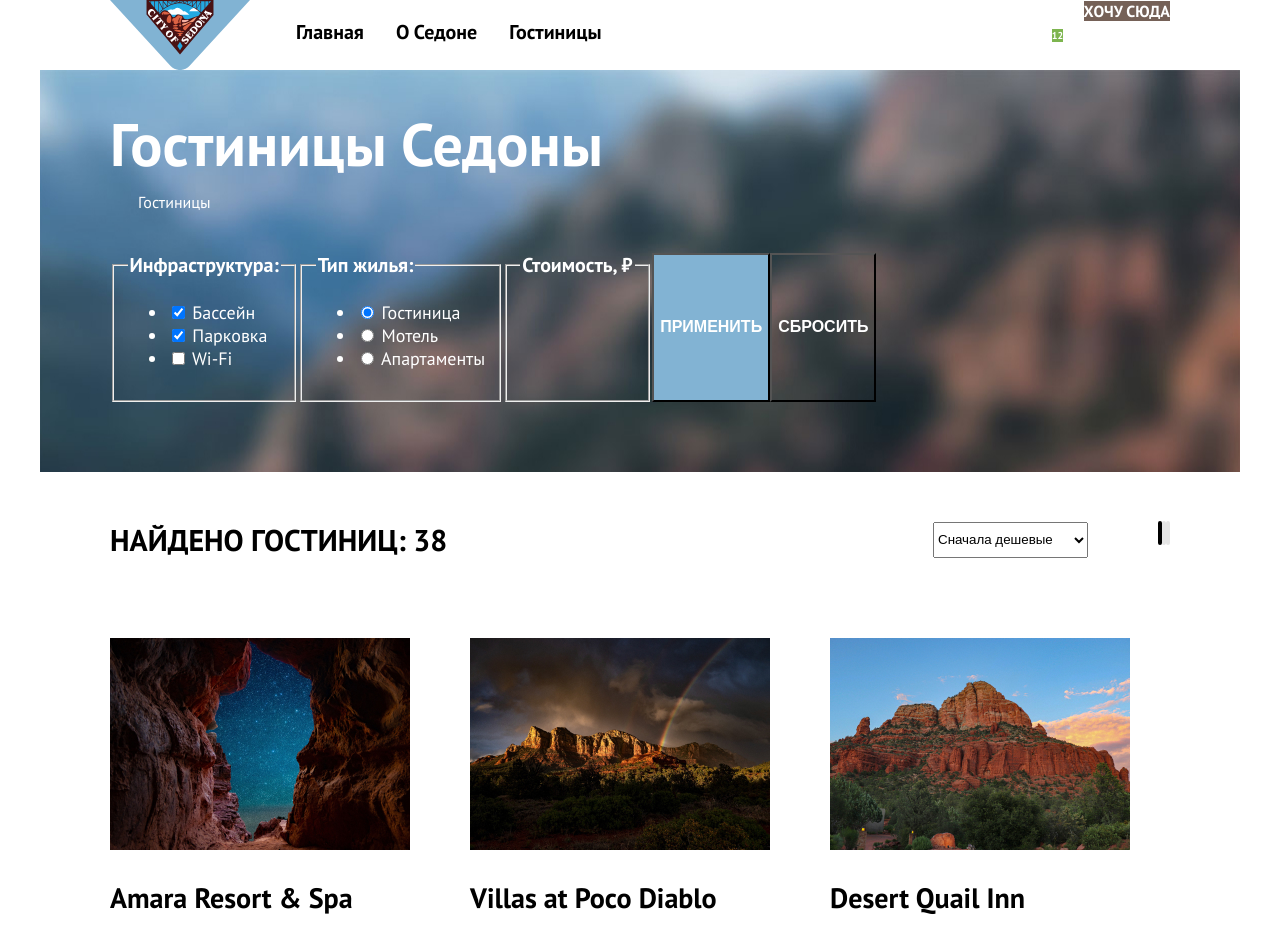
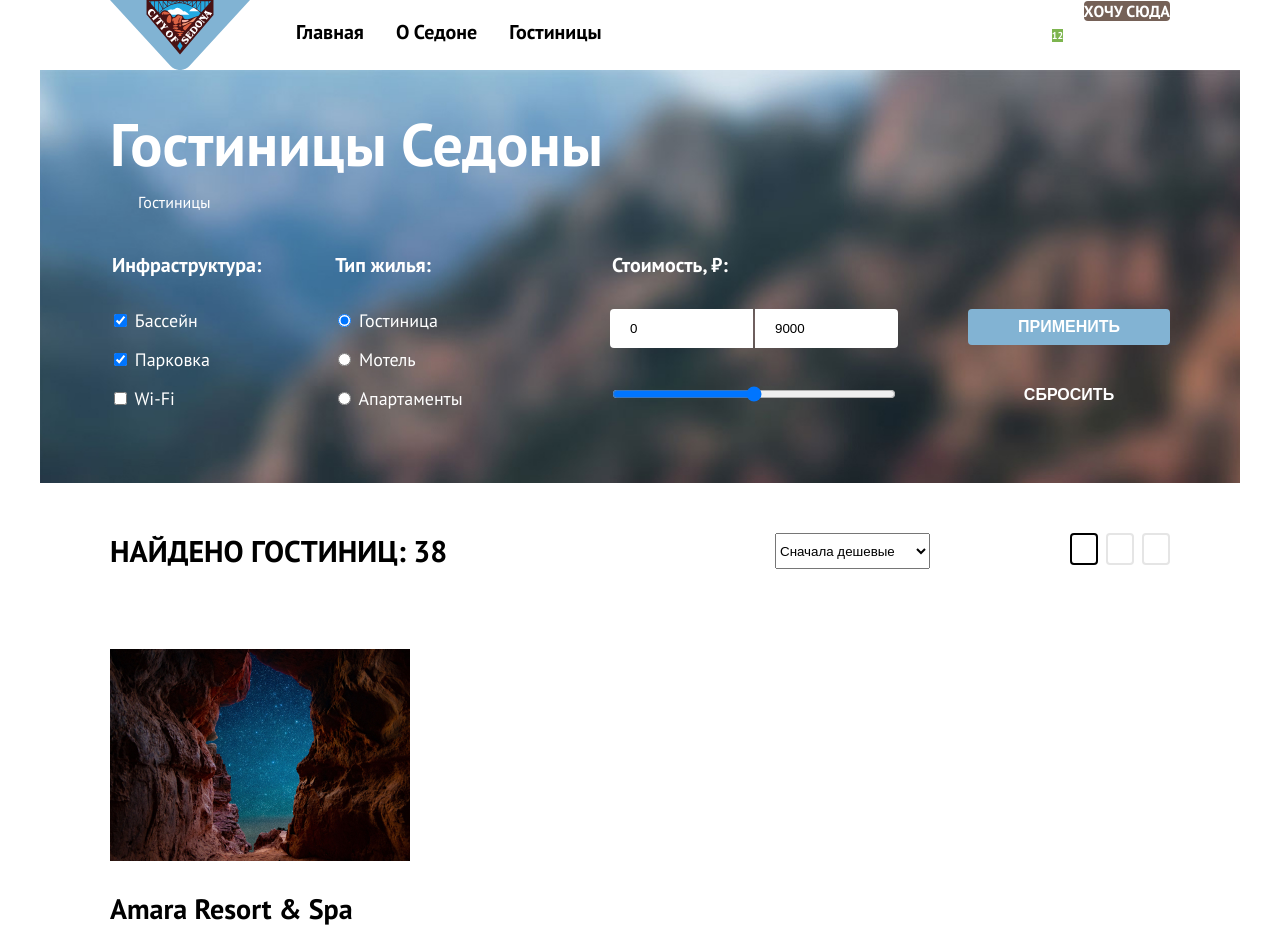
Before and after one commit to htmlacademy-htmlcss/2386385-sedona-38, a plain HTML site: page catalog.html in a window 1280 px wide. Shown: the top 926 px of the page. Drawn offline with Linux system fonts and the light colour scheme.

Commit message:
Добавляет сетки в секцию "фильтры"

```diff
--- a/catalog.html
+++ b/catalog.html
@@ -109,23 +109,21 @@
                 </li>
               </ul>
             </fieldset>
-            <fieldset class="catalog-filter-group no-border">
-              <legend class="catalog-filter-title">Стоимость, ₽</legend>
-              <label class="visually-hidden">
-                <input class="control-input" type="text" placeholder="от" value="0">
-                от
-              </label>
-              <label class="visually-hidden">
-                <input class="control-input" type="text" placeholder="до" value="9000">
-                до
-              </label>
-              <label class="visually-hidden">
-                <input class="control-input" type="range" min="0" max="10000" step="500">
-                Выбор цены
-              </label>
+            <fieldset class="catalog-filter-group catalog-filter-price">
+              <legend class="catalog-filter-title">Стоимость, ₽:</legend>
+             <div class="price-control-wrapper">
+                <label class="visually-hidden" for="price-control-from">от</label>
+                <input class="control-input price-control-input price-control-from" type="text" placeholder="от" value="0" id="price-control-from">
+                <label class="visually-hidden" for="price-control-to">до</label>
+                <input class="control-input price-control-input price-control-to" type="text" placeholder="до" value="9000" id="price-control-to">
+             </div>
+              <label class="visually-hidden" for="price-control-range">Выбор цены</label>
+              <input class="control-input" type="range" min="0" max="10000" step="500" id="price-control-range">
             </fieldset>
-            <button class="button button-active" type="submit">Применить</button>
-            <button class="button button-reset" type="reset">Сбросить</button>
+            <div class="buttons-filter-wrapper">
+              <button class="button button-active" type="submit">Применить</button>
+              <button class="button button-reset" type="reset">Сбросить</button>
+            </div>
           </form>
          </section>
         </div>
--- a/styles/styles.css
+++ b/styles/styles.css
@@ -47,6 +47,7 @@
   color: #fff;
   background-color: #756157;
   text-transform: uppercase;
+  border-radius: 4px;
 }
 
 .button-search {
@@ -219,7 +220,6 @@
   flex-direction: row-reverse;
 }
 
-
 .advantages-description {
   text-align: center;
   margin: 0 auto;
@@ -335,18 +335,24 @@
   color:#fff;
 }
 
+.newsletter-form {
+  display: flex;
+}
+
 .field {
   width: 452px;
   height: 52px;
-  padding: 0;
+  padding: 12px 20px;
   border: none;
+  border-radius: 4px 0px 0px 4px;
+  box-sizing: border-box;
 }
 
 .button-newsletter {
-  width: 232px;
-  height: 52px;
-  padding: 0;
+  padding: 8px 50px;
   border: none;
+  border-radius: 0px 4px 4px 0px;
+  box-sizing: border-box;
 }
 
 /* Footer */
@@ -434,16 +440,81 @@
 
 .catalog-filter {
   display: flex;
+  flex-wrap: wrap;
 }
 
 .catalog-filter-title {
   font-size: 20px;
   font-weight: 700;
   line-height: 24px;
+  margin-bottom: 32px;
+}
+
+.catalog-filter-group {
+  display: flex;
+  border: none;
+  flex-direction: column;
+  margin: 0;
+  margin-right: 70px;
+  padding: 0;
+}
+
+.catalog-filter-price {
+  margin-left: auto;
+  width: 288px;
+}
+
+.price-control-wrapper {
+  display: flex;
+  margin-bottom: 36px;
+}
+
+.price-control-input {
+  width: 143px;
+  padding: 12px 20px;
+  box-sizing: border-box;
+  border: none;
+}
+
+.price-control-from {
+  border-radius: 4px 0px 0px 4px;
+  margin-right: 2px;
+}
+
+.price-control-to {
+  border-radius: 0px 4px 4px 0px;;
 }
 
 .catalog-filter-list {
   line-height: 23px;
+  display: flex;
+  flex-direction: column;
+  margin: 0;
+  padding: 0;
+  list-style-type: none;
+}
+
+.catalog-filter-item:not(:last-child) {
+  margin-bottom: 16px;
+}
+
+.buttons-filter-wrapper {
+  display: flex;
+  flex-direction: column;
+  margin-top: 56px;
+}
+
+.button-active {
+  padding: 8px 50px;
+  box-sizing: border-box;
+  margin-bottom: 32px;
+  border: none;
+}
+
+.button-reset {
+  padding: 8px 50px;
+  box-sizing: border-box;
+  border: none
 }
 
 .catalog-hostels-found {
@@ -452,6 +523,7 @@
 
 .hotels-found-wrapper {
   display: flex;
+  margin-bottom: 80px;
 }
 
 .hotels-found {
@@ -464,6 +536,10 @@
   align-self: center;
 }
 
+.select-control {
+  margin-right: 70px;
+}
+
 .view-list {
   display: flex;
   margin: 0;
@@ -471,11 +547,21 @@
   padding: 0;
   list-style-type: none;
 }
+
+.view-item:not(:last-child) {
+  margin-right: 8px;
+}
+
 .view-item a {
   border-radius: 4px;
   border: 2px solid #E5E5E5;
   background-color:#fff;
   color:#000;
+  min-width: 16px;
+  min-height: 14px;
+  padding: 14px 12px;
+  display: block;
+  box-sizing: border-box;
 }
 
 .view-item .button-bordered {
@@ -485,20 +571,10 @@
 /* Hotel-card */
 
 .hotel-list {
-  display: flex;
-  margin: 80px auto;
+  margin: 0 auto;
+  margin-bottom: 40px;
   padding: 0;
-  flex-wrap: wrap;
   list-style-type: none;;
-}
-
-.hotel-card {
-  width: 340px;
-  margin-right: 20px;
-}
-
-.hotel-card:nth-child(3) {
-  margin-right: 0;
 }
 
 .hotel-card-link {
@@ -517,6 +593,15 @@
 
 /* Pagination */
 
+.pagination {
+  display: flex;
+  margin: 0;
+  padding: 0;
+  list-style-type: none;
+  width: 1060px;
+  margin-top: 40px;
+}
+
 .pagination-link {
   background-color: #82B3D3;
   color:#fff;
@@ -525,6 +610,13 @@
   font-weight: 700;
   line-height: 36px;
   text-transform: uppercase;
+  width: 60px;
+  height: 60px;
+  display: block;
+  padding: 12px 25px;
+  box-sizing: border-box;
+  text-align: center;
+  border-radius: 4px;
 }
 
 .pagination-current {
@@ -537,20 +629,7 @@
   color:#000;
 }
 
-.pagination {
-  display: flex;
-  margin: 0;
-  padding: 0;
-  list-style-type: none;
-  width: 1060px;
-}
-
-.pagination-link {
-  width: 12px;
-  padding: 12px 25px;
-}
-
-.pagination-item {
+.pagination-item:not(:last-child) {
   margin-right: 8px;
 }
 
```
